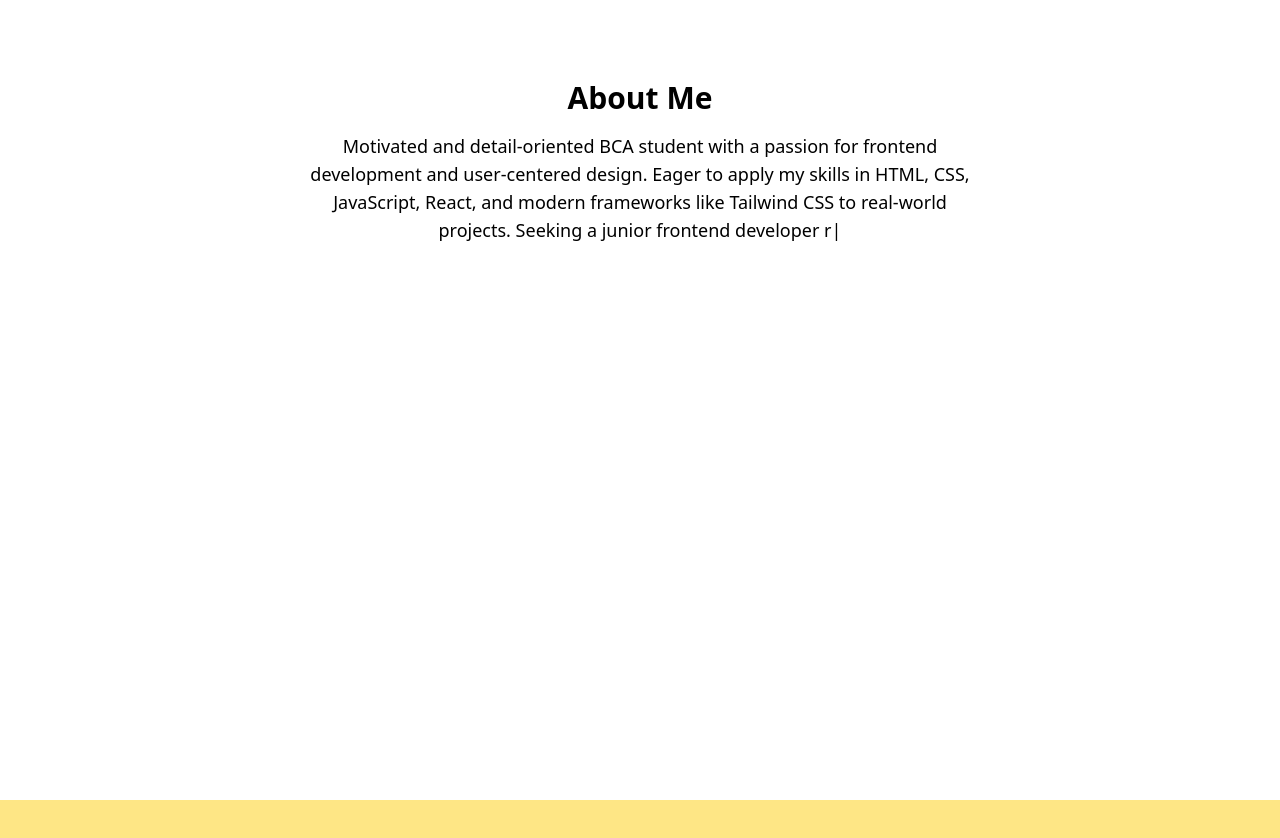
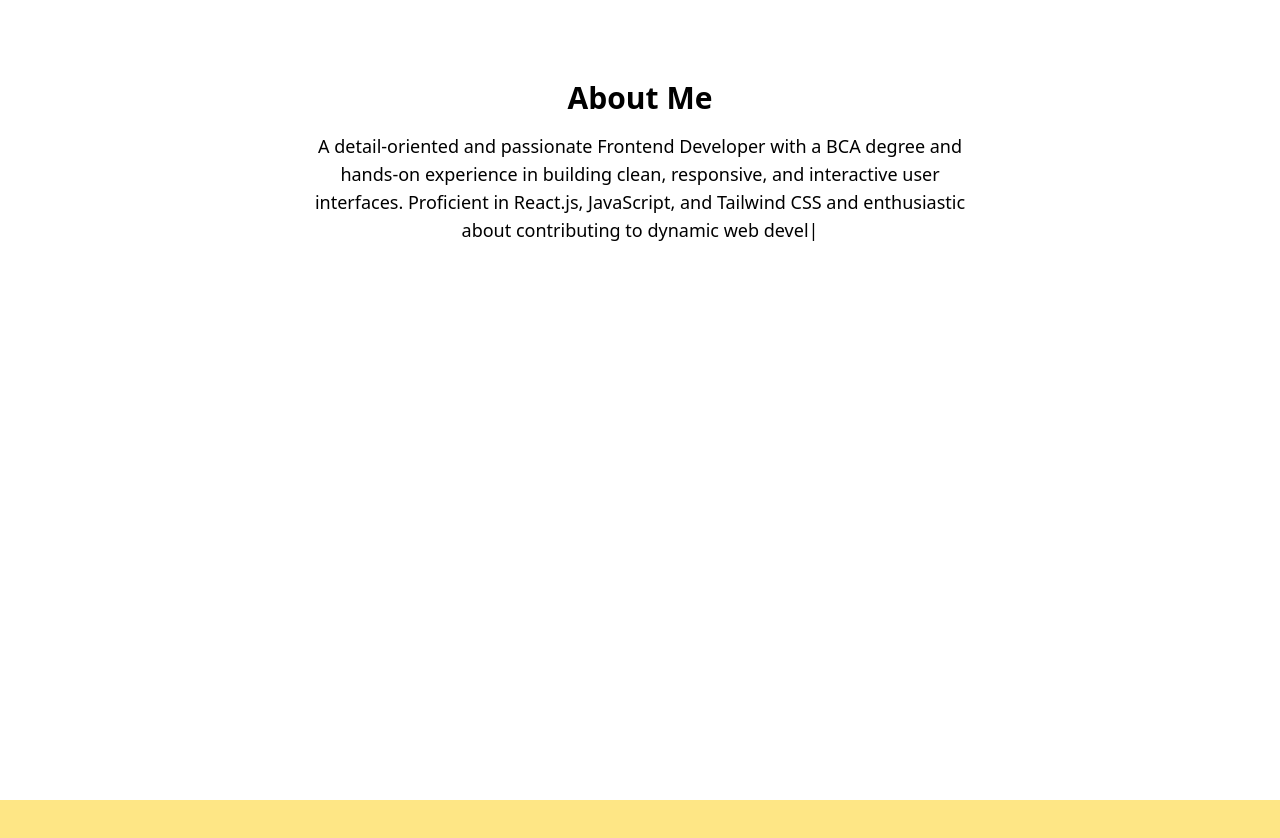
Before and after one commit to vaibhav-deval/My_Portfolio, a React (Vite) app: page / in a window 1280 px wide. Shown: the part 800-1638 px from the top of the page. Built offline with nearby package versions, Linux system fonts and the light colour scheme.

Commit message:
Update About.jsx
about updated

```diff
--- a/src/components/About.jsx
+++ b/src/components/About.jsx
@@ -7,7 +7,7 @@ const About = () => {
         <center><p className="text-lg max-w-2xl text-center ">
           <ReactTyped
                     strings={[
-                      "Motivated and detail-oriented BCA student with a passion for frontend development and user-centered design. Eager to apply my skills in HTML, CSS, JavaScript, React, and modern frameworks like Tailwind CSS to real-world projects. Seeking a junior frontend developer role where I can contribute to innovative solutions and grow within a collaborative tech environment.",
+                      "A detail-oriented and passionate Frontend Developer with a BCA degree and hands-on experience in building clean, responsive, and interactive user interfaces. Proficient in React.js, JavaScript, and Tailwind CSS and enthusiastic about contributing to dynamic web development teams. Open to frontend or full-stack roles that foster learning and collaboration. ",
                     ]}
                     typeSpeed={20}
                     backSpeed={0}
```
